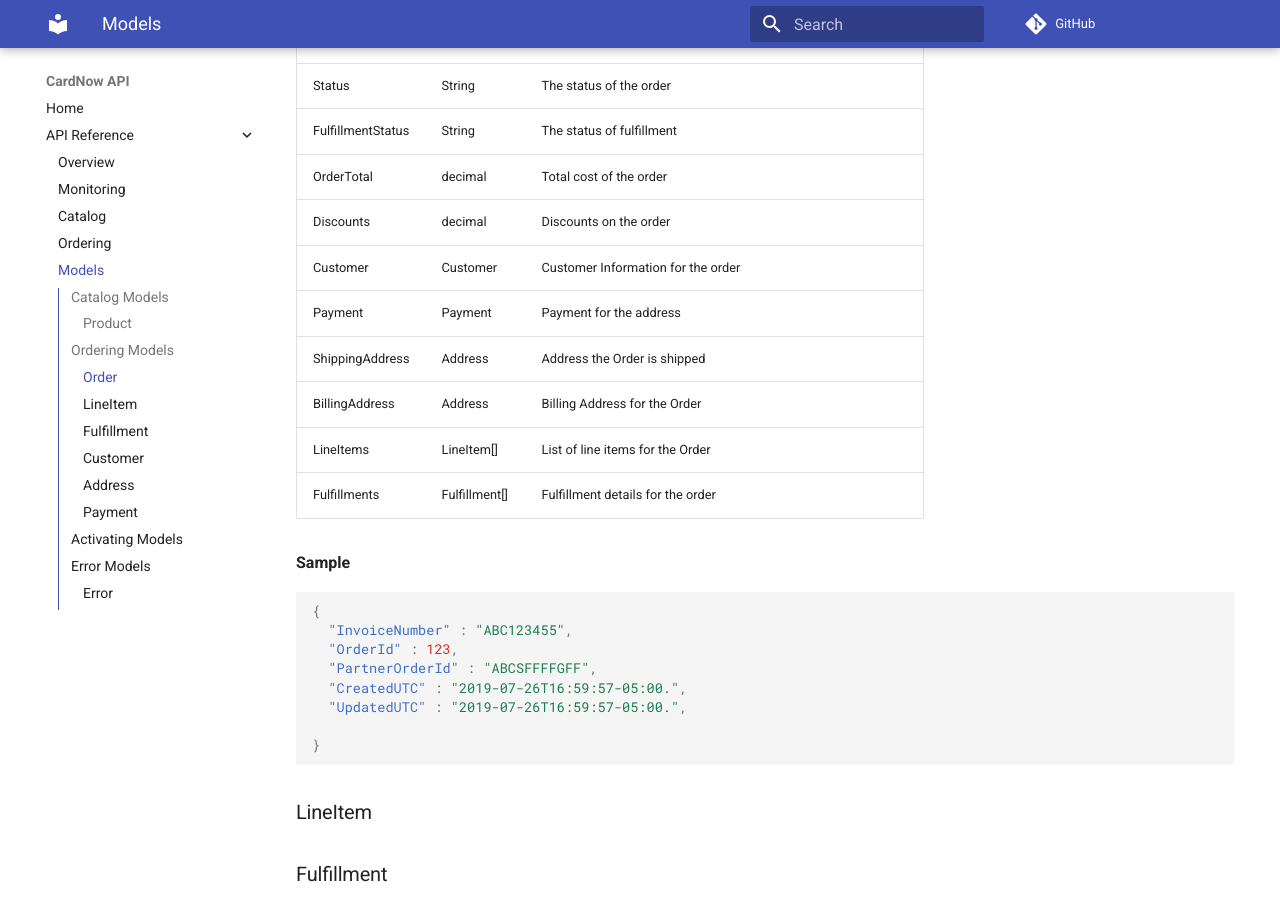
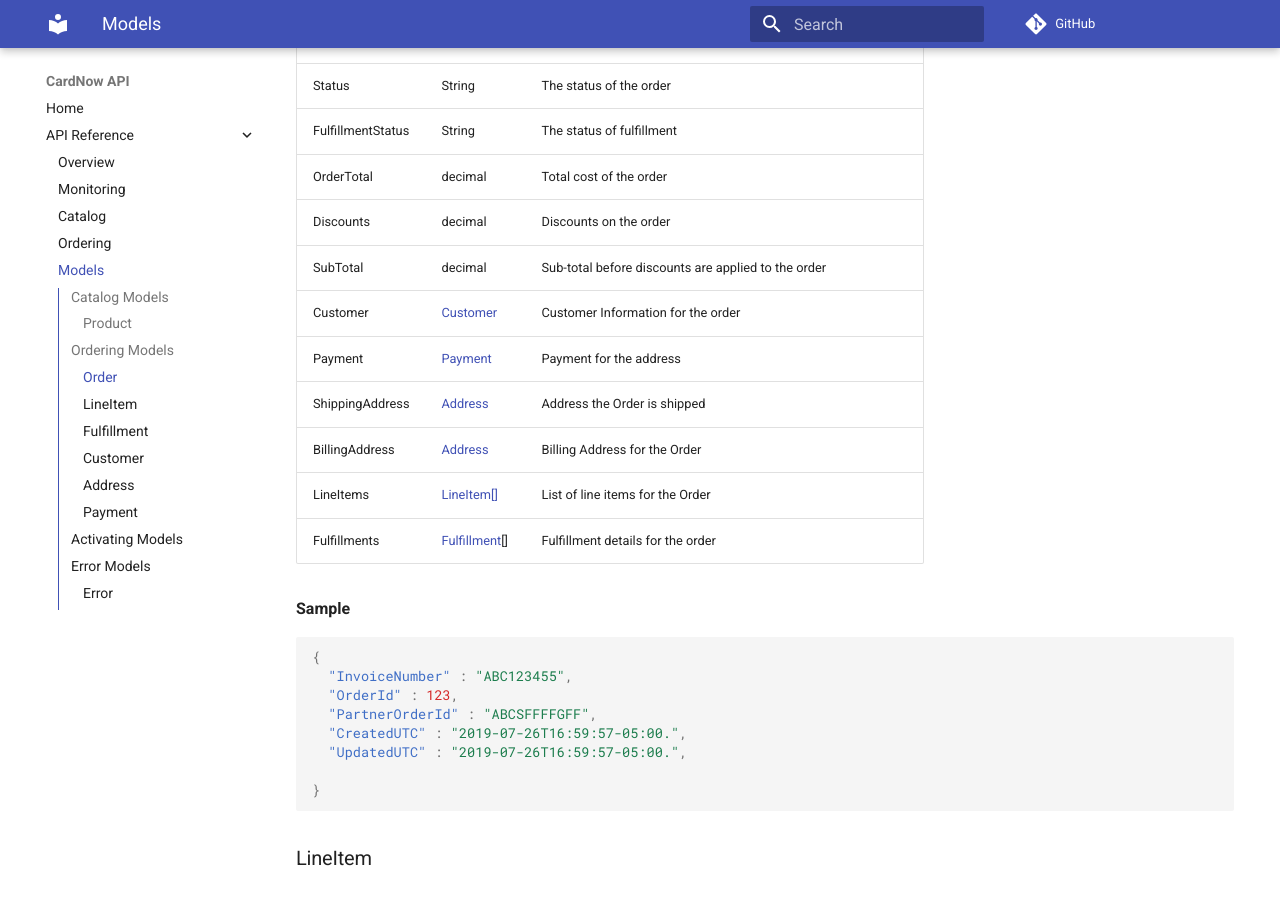
Before and after one commit to RewardLayer/CardNow-docs, an MkDocs documentation site: the page built from docs/api-reference/models.md, in a window 1280 px wide and 900 px high, scrolled down 1400 px. Built offline with MkDocs 1.6.1 and Material for MkDocs 9.7.7, drawn with Linux system fonts in a browser that asks for light colours; comment, search, counter and statistics services are not loaded.

Commit message:
adding links

```diff
--- a/docs/api-reference/models.md
+++ b/docs/api-reference/models.md
@@ -33,23 +33,24 @@ The order are the details of what will or what was sent to an individual custome
 
 
 
-| Name              | Type          | Notes                                                        |
-| ----------------- | ------------- | :----------------------------------------------------------- |
-| InvoiceNumber     | `string`      | A invoice number that is used by the customer to track the order. |
-| OrderId           | Int           | A unique identifier use by the API to track the order        |
-| PartnerOrderId    | string        | An identifer sent by the partner when creating an order      |
-| CreatedUTC        | DateTime      | Date/Time that the order is created                          |
-| UpdatedUTC        | DateTime      | Date/Time the order was last updated                         |
-| Status            | String        | The status of the order                                      |
-| FulfillmentStatus | String        | The status of fulfillment                                    |
-| OrderTotal        | decimal       | Total cost of the order                                      |
-| Discounts         | decimal       | Discounts on the order                                       |
-| Customer          | Customer      | Customer Information for the order                           |
-| Payment           | Payment       | Payment for the address                                      |
-| ShippingAddress   | Address       | Address the Order is shipped                                 |
-| BillingAddress    | Address       | Billing Address for the Order                                |
-| LineItems         | LineItem[]    | List of line items for the Order                             |
-| Fulfillments      | Fulfillment[] | Fulfillment details for the order                            |
+| Name              | Type                                                         | Notes                                                        |
+| ----------------- | ------------------------------------------------------------ | :----------------------------------------------------------- |
+| InvoiceNumber     | `string`                                                     | A invoice number that is used by the customer to track the order. |
+| OrderId           | Int                                                          | A unique identifier use by the API to track the order        |
+| PartnerOrderId    | string                                                       | An identifer sent by the partner when creating an order      |
+| CreatedUTC        | DateTime                                                     | Date/Time that the order is created                          |
+| UpdatedUTC        | DateTime                                                     | Date/Time the order was last updated                         |
+| Status            | String                                                       | The status of the order                                      |
+| FulfillmentStatus | String                                                       | The status of fulfillment                                    |
+| OrderTotal        | decimal                                                      | Total cost of the order                                      |
+| Discounts         | decimal                                                      | Discounts on the order                                       |
+| SubTotal          | decimal                                                      | Sub-total before discounts are applied to the order          |
+| Customer          | [Customer](https://docs.cardnow.com/api-reference/models/#customer) | Customer Information for the order                           |
+| Payment           | [Payment](https://docs.cardnow.com/api-reference/models/#payment) | Payment for the address                                      |
+| ShippingAddress   | [Address](https://docs.cardnow.com/api-reference/models/#address) | Address the Order is shipped                                 |
+| BillingAddress    | [Address](https://docs.cardnow.com/api-reference/models/#address) | Billing Address for the Order                                |
+| LineItems         | [LineItem[]](https://docs.cardnow.com/api-reference/models/#lineitem) | List of line items for the Order                             |
+| Fulfillments      | [Fulfillment](https://docs.cardnow.com/api-reference/models/#fulfillment)[] | Fulfillment details for the order                            |
 
 **Sample**
 
```
